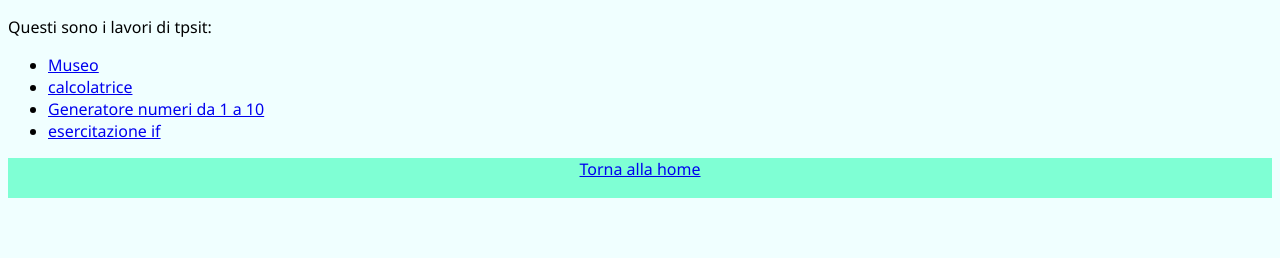
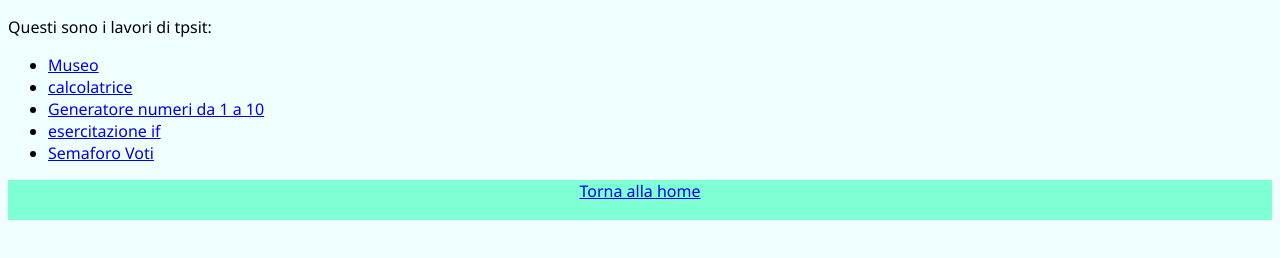
Before and after one commit to Gp2005/gp2005.github.io, a plain HTML site: page tpsit.html in a window 1280 px wide. Drawn offline with Linux system fonts and the light colour scheme.

Commit message:
Update tpsit.html

```diff
--- a/tpsit.html
+++ b/tpsit.html
@@ -11,6 +11,7 @@
             <li><a href="calcolatrice/index.html">calcolatrice</a></li>
             <li><a href="numeriinteri/index.html">Generatore numeri da 1 a 10</a></li>
             <li><a href="esercitazione if/index.html">esercitazione if</a></li>
+            <li><a href="eserciziovoto/index.html">Semaforo Voti</a></li>
         </ul>
         <footer>
             <a href="index.html">Torna alla home</a>
```
